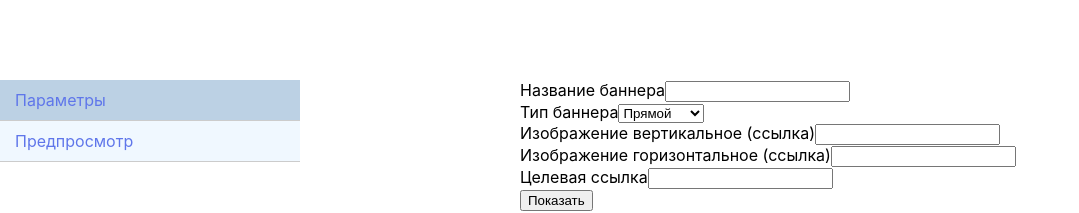
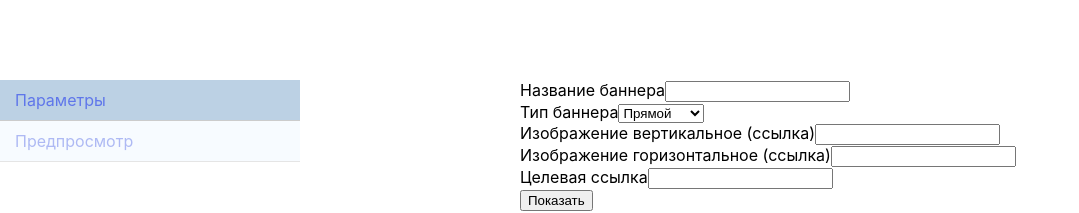
Before and after one commit to elmiraibragimova/quiet-media, a React app: page /params in a window 1280 px wide. Shown: the top 213 px of the page, without its empty margins (0-1079 px from the left). Built offline with nearby package versions, Linux system fonts and the light colour scheme.

Commit message:
make link disabled

```diff
--- a/src/components/Nav.js
+++ b/src/components/Nav.js
@@ -10,7 +10,12 @@ const Nav = ({ isPreviewAvailable }) => {
           <NavLink to="params">Параметры</NavLink>
         </li>
         <li className="menu__item">
-          <NavLink to="preview">Предпросмотр</NavLink>
+          <NavLink
+            className={cn({ disabled: !isPreviewAvailable })}
+            to="preview"
+          >
+            Предпросмотр
+          </NavLink>
         </li>
       </ul>
     </nav>
```
